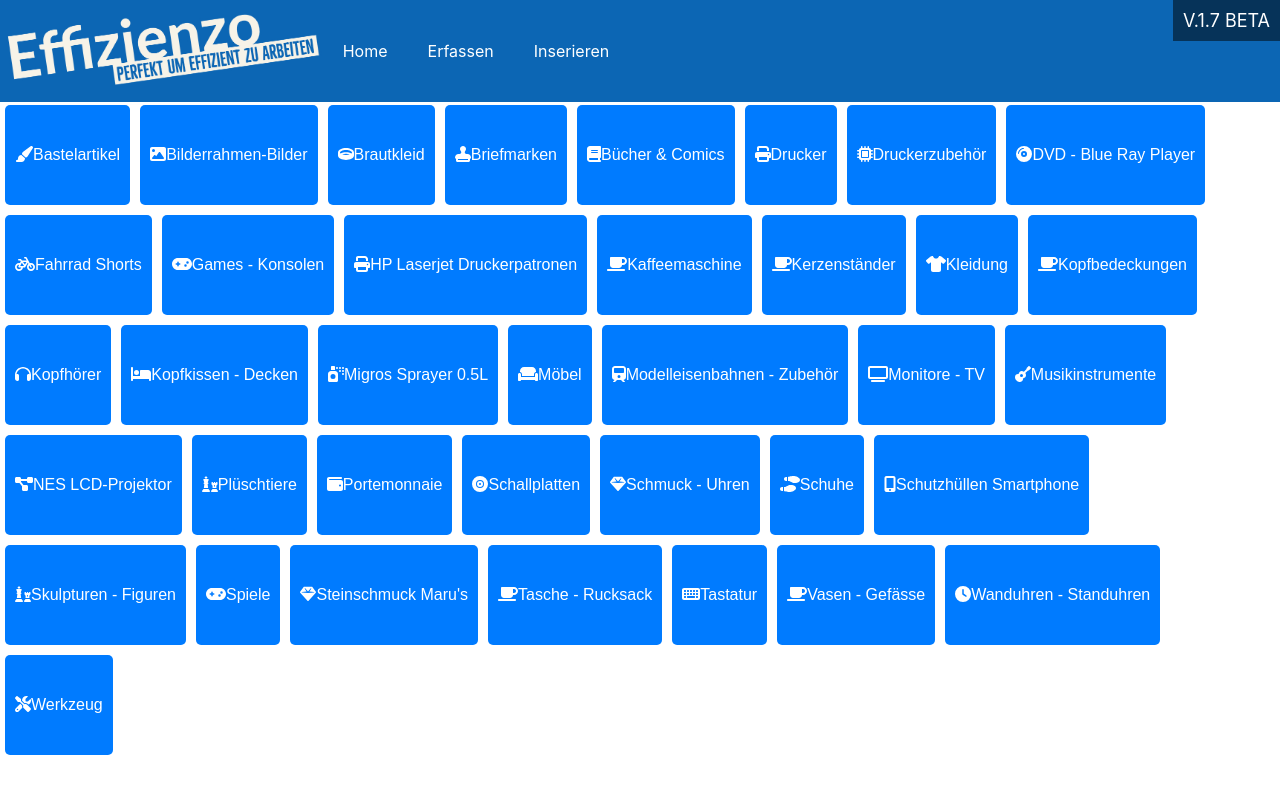
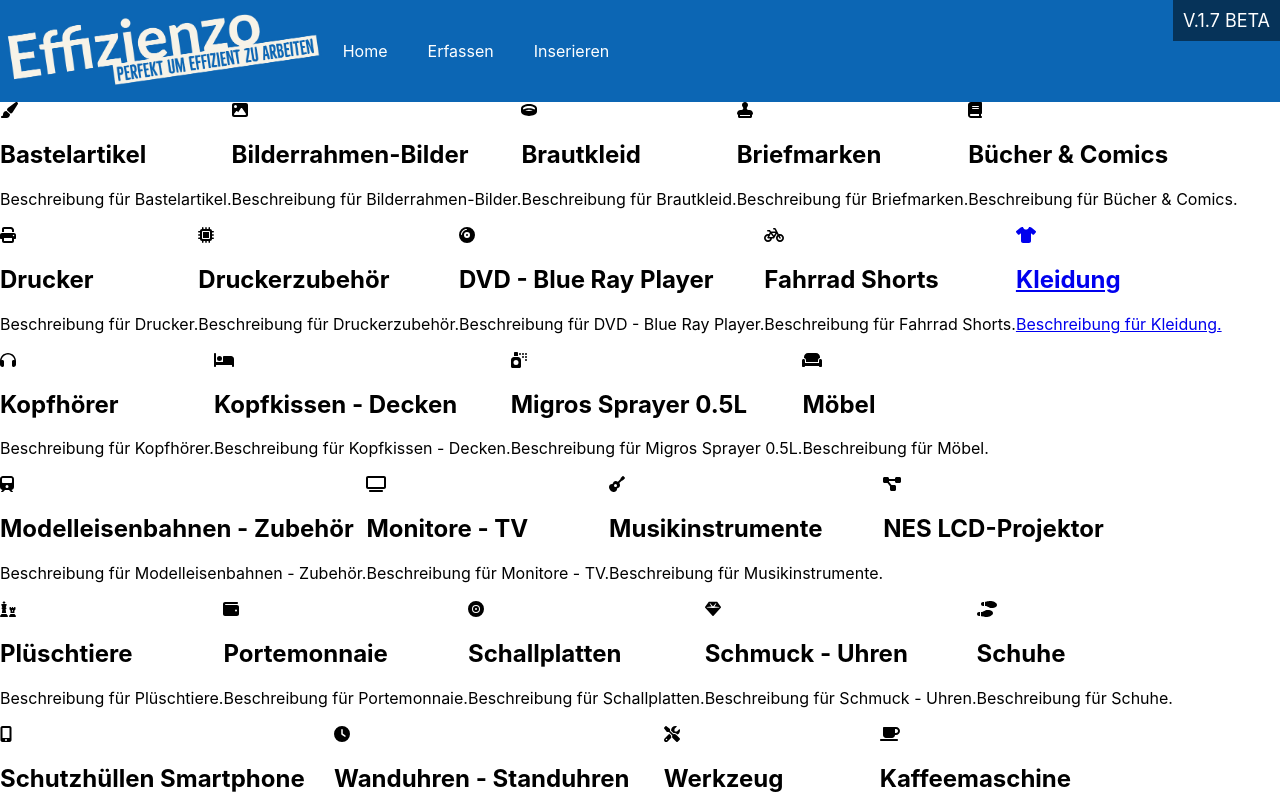
Before and after one commit to tibl2004/Effizienzo, a React (Create React App) app: page /inserieren in a window 1280 px wide. Shown: the top 800 px of the page. Built offline with nearby package versions, Linux system fonts and the light colour scheme.

Commit message:
test kleidung

```diff
--- a/src/App.js
+++ b/src/App.js
@@ -6,6 +6,7 @@ import Erfassen from './Erfassen/Erfassen';
 import Auswahlkategorie from './AuswahlKategorie/AuswahlKategorie';
 import Mainsite from './Mainsite/Mainsite';
 import Navbar from './Navbar/Navbar';
+import Kleidung from './InserierenVorlagen/Kleidung';
 
 function Navigation() {
   return <Navbar />;
@@ -45,6 +46,15 @@ function App() {
               </>
             }
           />
+          <Route
+            path="/kleidung"
+            element={
+              <>
+                <Navigation />
+                <Kleidung />
+              </>
+            }
+          />
 
         </Routes>
       </Router>
--- a/src/AuswahlKategorie/AuswahlKategorie.jsx
+++ b/src/AuswahlKategorie/AuswahlKategorie.jsx
@@ -1,6 +1,8 @@
 import React from 'react';
+import { Link } from 'react-router-dom';
 import { FontAwesomeIcon } from '@fortawesome/react-fontawesome';
 import './AuswahlButtons.scss';
+
 import {
     faPaintBrush,
     faImage,
@@ -29,66 +31,179 @@ import {
     faClock,
     faTools,
     faCoffee,
-    faBackpack,
-    faGamepad, // Hinzugefügt
-    faKeyboard, // Hinzugefügt
+    faGamepad,
+    faKeyboard,
 } from '@fortawesome/free-solid-svg-icons';
 
-import { faVase } from '@fortawesome/free-solid-svg-icons';
-
-
-const categories = [
-    { name: 'Bastelartikel', icon: faPaintBrush },
-    { name: 'Bilderrahmen-Bilder', icon: faImage },
-    { name: 'Brautkleid', icon: faRing },
-    { name: 'Briefmarken', icon: faStamp },
-    { name: 'Bücher & Comics', icon: faBook },
-    { name: 'Drucker', icon: faPrint },
-    { name: 'Druckerzubehör', icon: faMicrochip },
-    { name: 'DVD - Blue Ray Player', icon: faCompactDisc },
-    { name: 'Fahrrad Shorts', icon: faBicycle },
-    { name: 'Games - Konsolen', icon: faGamepad }, // Nur einmal verwenden
-    { name: 'HP Laserjet Druckerpatronen', icon: faPrint },
-    { name: 'Kaffeemaschine', icon: faCoffee },
-    { name: 'Kerzenständer', icon: faCoffee },
-    { name: 'Kleidung', icon: faTshirt },
-    { name: 'Kopfbedeckungen', icon: faCoffee }, // Hinzugefügt
-    { name: 'Kopfhörer', icon: faHeadphones },
-    { name: 'Kopfkissen - Decken', icon: faBed },
-    { name: 'Migros Sprayer 0.5L', icon: faSprayCan },
-    { name: 'Möbel', icon: faCouch },
-    { name: 'Modelleisenbahnen - Zubehör', icon: faTrain },
-    { name: 'Monitore - TV', icon: faTv },
-    { name: 'Musikinstrumente', icon: faGuitar },
-    { name: 'NES LCD-Projektor', icon: faProjectDiagram },
-    { name: 'Plüschtiere', icon: faChess },
-    { name: 'Portemonnaie', icon: faWallet },
-    { name: "Schallplatten", icon: faRecordVinyl },
-    { name: "Schmuck - Uhren", icon: faGem },
-    { name: "Schuhe", icon: faShoePrints },
-    { name: "Schutzhüllen Smartphone", icon: faMobileAlt },
-    { name: "Skulpturen - Figuren", icon: faChess },
-    { name: "Spiele", icon: faGamepad }, // Nur einmal verwenden
-    { name: "Steinschmuck Maru's", icon: faGem },
-    { name: "Tasche - Rucksack", icon: faCoffee },
-    { name: "Tastatur", icon: faKeyboard }, // Hinzugefügt
-    { name: "Vasen - Gefässe", icon: faCoffee },
-    { name: "Wanduhren - Standuhren", icon: faClock },
-    { name: "Werkzeug", icon: faTools },
-];
-
+function Box(props) {
+  return (
+    <div className="category-box" onClick={props.onClick}>
+      <FontAwesomeIcon icon={props.icon} />
+      <h2>{props.title}</h2>
+      <p>{props.text}</p>
+    </div>
+  );
+}
 
 function Auswahlkategorie() {
-    return (
-        <div className="category-buttons">
-            {categories.map((category, index) => (
-                <button key={index}>
-                    <FontAwesomeIcon icon={category.icon} />
-                    {category.name}
-                </button>
-            ))}
-        </div>
-    );
+  return (
+    <div className="category-buttons">
+      <Box
+        icon={faPaintBrush}
+        title="Bastelartikel"
+        text="Beschreibung für Bastelartikel."
+      />
+      <Box
+        icon={faImage}
+        title="Bilderrahmen-Bilder"
+        text="Beschreibung für Bilderrahmen-Bilder."
+      />
+      <Box
+        icon={faRing}
+        title="Brautkleid"
+        text="Beschreibung für Brautkleid."
+      />
+      <Box
+        icon={faStamp}
+        title="Briefmarken"
+        text="Beschreibung für Briefmarken."
+      />
+      <Box
+        icon={faBook}
+        title="Bücher & Comics"
+        text="Beschreibung für Bücher & Comics."
+      />
+      <Box
+        icon={faPrint}
+        title="Drucker"
+        text="Beschreibung für Drucker."
+      />
+      <Box
+        icon={faMicrochip}
+        title="Druckerzubehör"
+        text="Beschreibung für Druckerzubehör."
+      />
+      <Box
+        icon={faCompactDisc}
+        title="DVD - Blue Ray Player"
+        text="Beschreibung für DVD - Blue Ray Player."
+      />
+      <Box
+        icon={faBicycle}
+        title="Fahrrad Shorts"
+        text="Beschreibung für Fahrrad Shorts."
+      />
+      <Link to="/kleidung">
+      <Box
+        icon={faTshirt}
+        title="Kleidung"
+        text="Beschreibung für Kleidung."
+      />
+      </Link>
+      <Box
+        icon={faHeadphones}
+        title="Kopfhörer"
+        text="Beschreibung für Kopfhörer."
+      />
+      <Box
+        icon={faBed}
+        title="Kopfkissen - Decken"
+        text="Beschreibung für Kopfkissen - Decken."
+      />
+      <Box
+        icon={faSprayCan}
+        title="Migros Sprayer 0.5L"
+        text="Beschreibung für Migros Sprayer 0.5L."
+      />
+      <Box
+        icon={faCouch}
+        title="Möbel"
+        text="Beschreibung für Möbel."
+      />
+      <Box
+        icon={faTrain}
+        title="Modelleisenbahnen - Zubehör"
+        text="Beschreibung für Modelleisenbahnen - Zubehör."
+      />
+      <Box
+        icon={faTv}
+        title="Monitore - TV"
+        text="Beschreibung für Monitore - TV."
+      />
+      <Box
+        icon={faGuitar}
+        title="Musikinstrumente"
+        text="Beschreibung für Musikinstrumente."
+      />
+      <Box
+        icon={faProjectDiagram}
+        title="NES LCD-Projektor"
+      />
+      <Box
+        icon={faChess}
+        title="Plüschtiere"
+        text="Beschreibung für Plüschtiere."
+      />
+      <Box
+        icon={faWallet}
+        title="Portemonnaie"
+        text="Beschreibung für Portemonnaie."
+      />
+      <Box
+        icon={faRecordVinyl}
+        title="Schallplatten"
+        text="Beschreibung für Schallplatten."
+      />
+      <Box
+        icon={faGem}
+        title="Schmuck - Uhren"
+        text="Beschreibung für Schmuck - Uhren."
+      />
+      <Box
+        icon={faShoePrints}
+        title="Schuhe"
+        text="Beschreibung für Schuhe."
+      />
+      <Box
+        icon={faMobileAlt}
+        title="Schutzhüllen Smartphone"
+        text="Beschreibung für Schutzhüllen Smartphone."
+      />
+      <Box
+        icon={faClock}
+        title="Wanduhren - Standuhren"
+        text="Beschreibung für Wanduhren - Standuhren."
+      />
+      <Box
+        icon={faTools}
+        title="Werkzeug"
+        text="Beschreibung für Werkzeug."
+      />
+      <Box
+        icon={faCoffee}
+        title="Kaffeemaschine"
+        text="Beschreibung für Kaffeemaschine."
+      />
+      <Box
+        title="Tasche - Rucksack"
+        text="Beschreibung für Tasche - Rucksack."
+      />
+      <Box
+        icon={faGamepad}
+        title="Games - Konsolen"
+        text="Beschreibung für Games - Konsolen."
+      />
+      <Box
+        icon={faKeyboard}
+        title="Tastatur"
+        text="Beschreibung für Tastatur."
+      />
+      <Box
+        title="Vasen - Gefässe"
+        text="Beschreibung für Vasen - Gefässe."
+      />
+    </div>
+  );
 }
 
 export default Auswahlkategorie;
--- /dev/null
+++ b/src/InserierenVorlagen/Kleidung.jsx
@@ -0,0 +1,149 @@
+import React, { useState, useRef } from 'react';
+import { FontAwesomeIcon } from '@fortawesome/react-fontawesome';
+import { faTrash, faTimes, faQuestionCircle, faFilePdf, faCopy } from '@fortawesome/free-solid-svg-icons';
+import jsPDF from 'jspdf';
+import '../Erfassen/Erfassen.scss';
+
+function Kleidung() {
+  const [data, setData] = useState({
+    "Marke": '',
+    "Grösse / Masse": '',
+    "Material / Stoff": '',
+    "Farbe / Muster": '',
+    "Anzahl": '',
+    "Waschbarkeit": '',
+    "Zustand": '',
+  });
+
+  const [copiedData, setCopiedData] = useState('');
+  const [isOverlayVisible, setIsOverlayVisible] = useState(false);
+
+  const pdfRef = useRef();
+
+  const toggleOverlay = () => {
+    setIsOverlayVisible(!isOverlayVisible);
+  };
+
+  const closeOverlay = () => {
+    setIsOverlayVisible(false);
+  };
+
+  const handleClearAll = () => {
+    setData({
+      "Marke": '',
+      "Grösse / Masse": '',
+      "Material / Stoff": '',
+      "Farbe / Muster": '',
+      "Anzahl": '',
+      "Waschbarkeit": '',
+      "Zustand": '',
+    });
+    setCopiedData('');
+  };
+
+  const handleExportToPDF = () => {
+    const doc = new jsPDF();
+    let yPos = 20;
+
+    Object.entries(data).forEach(([label, value]) => {
+      doc.text(20, yPos, `${label}: ${value}`);
+      yPos += 10;
+    });
+
+    doc.text(
+      20,
+      yPos + 20,
+      "Werbetext und Beschreibung\n\nZustand: Projekt Restwert Schönbühl\nÖffnungszeiten: Montag - Freitag 08:00 - 12:00 Uhr und 13:00 - 16:30 Uhr"
+    );
+
+    doc.save('exported-data.pdf');
+  };
+
+  const handleInputChange = (label, value) => {
+    setData((prevData) => ({
+      ...prevData,
+      [label]: value,
+    }));
+  };
+
+  const handleCopyAll = () => {
+    let text = '';
+    Object.entries(data).forEach(([label, value]) => {
+      text += `${label}: ${value}\n`;
+    });
+
+    text += "Werbetext und Beschreibung\n\n Projekt Restwert Schönbühl\nÖffnungszeiten: Montag - Freitag 08:00 - 12:00 Uhr und 13:00 - 16:30 Uhr";
+
+    try {
+      const textArea = document.createElement('textarea');
+      textArea.value = text;
+      document.body.appendChild(textArea);
+      textArea.select();
+      document.execCommand('copy');
+      document.body.removeChild(textArea);
+
+      setCopiedData(text);
+    } catch (error) {
+      console.error('Kopieren fehlgeschlagen:', error);
+    }
+  };
+
+  return (
+    <div className="App">
+
+      <div className='button-container'>
+        <button
+          onClick={handleClearAll}
+          style={{
+            backgroundColor: 'red',
+            color: 'white',
+          }}
+        >
+          <span className="trash-icon">
+            <FontAwesomeIcon icon={faTrash} /> Alle Eingaben Löschen
+          </span>
+        </button>
+        <button onClick={toggleOverlay} className="question-button">
+          <FontAwesomeIcon icon={faQuestionCircle} /> Tutorial
+        </button>
+        <button onClick={handleExportToPDF} className="export-button">
+          <FontAwesomeIcon icon={faFilePdf} /> PDF Exportieren
+        </button>
+        <button
+          onClick={handleCopyAll}
+          style={{
+            backgroundColor: 'limegreen',
+            color: 'white',
+          }}
+        >
+          <FontAwesomeIcon icon={faCopy} /> Alle Eingaben Kopieren
+        </button>
+        {isOverlayVisible && (
+          <div className="overlay">
+            <button className="close-button" onClick={closeOverlay}>
+              <FontAwesomeIcon icon={faTimes} />
+            </button>
+            {/* Hier den Inhalt des Overlays platzieren */}
+            Hier kommt das Tutorial hin. Es folgt beim nächsten Update. ...
+          </div>
+        )}
+      </div>
+
+      <div className="input-container">
+        {Object.entries(data).map(([label, value]) => (
+          <div key={label} className="input-field">
+            <label style={{ fontSize: '18px', marginRight: '10px' }}>{label}:</label>
+            <input
+              type="text"
+              value={value}
+              onChange={(e) => handleInputChange(label, e.target.value)}
+            />
+          </div>
+        ))}
+
+      </div>
+    </div>
+  );
+}
+
+export default Kleidung;
```
